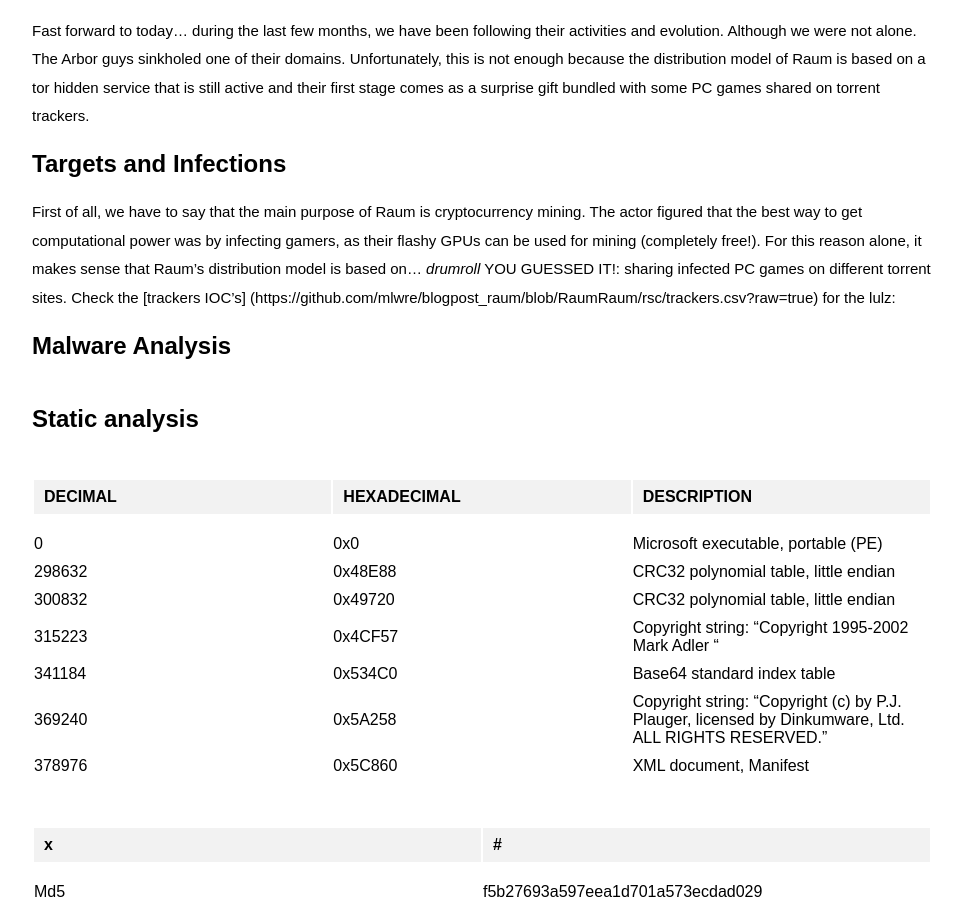
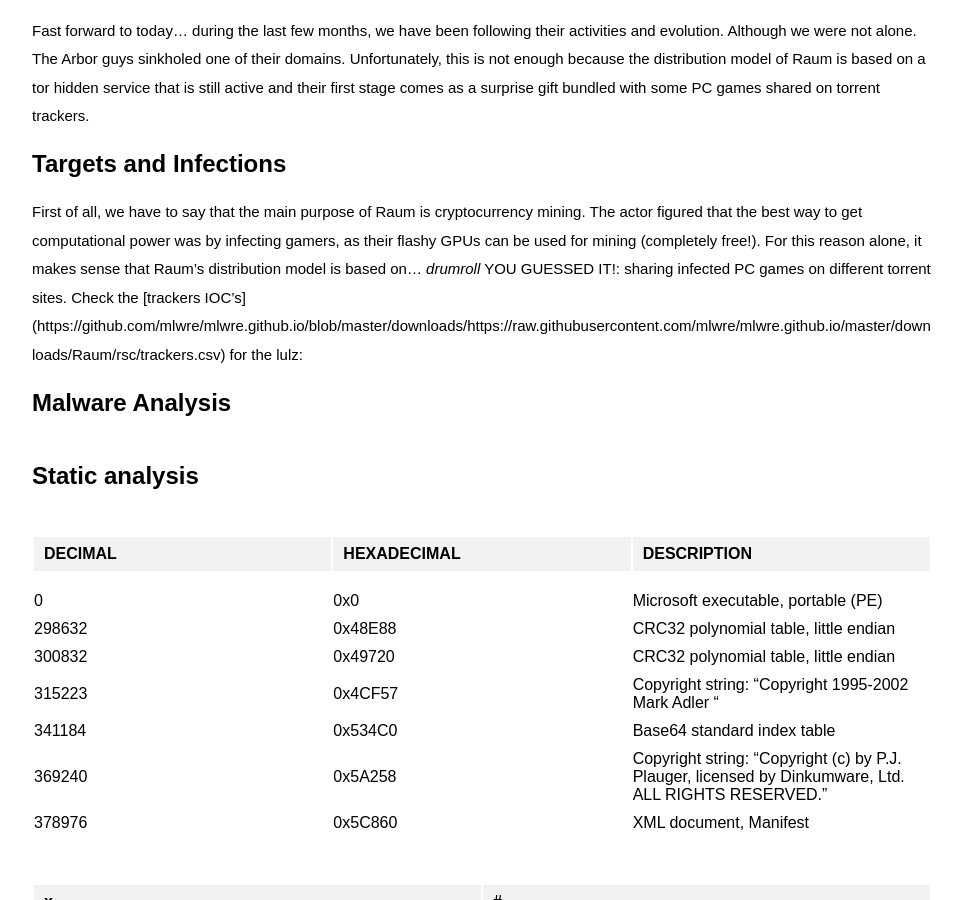
Before and after one commit to mlwre/mlwre.github.io, a Jekyll site: the page built from _posts/2016-10-05-Raum.md, in a window 1280 px wide and 900 px high, scrolled down 1383 px. Shown: the whole window, without its empty margins (158-1120 px from the left). Built offline with Jekyll 4.4.1, drawn with Linux system fonts in a browser that asks for light colours; some web fonts are replaced.

Commit message:
i have and apple… i have a pen.. aaah

```diff
--- a/_posts/2016-10-05-Raum.md
+++ b/_posts/2016-10-05-Raum.md
@@ -41,7 +41,7 @@
 
 # Targets and Infections
 
-First of all, we have to say that the main purpose of Raum is cryptocurrency mining. The actor figured that the best way to get computational power was by infecting gamers, as their flashy GPUs can be used for mining (completely free!). For this reason alone, it makes sense that Raum's distribution model is based on... *drumroll* YOU GUESSED IT!: sharing infected PC games on different torrent sites. Check the [trackers IOC's] (https://github.com/mlwre/blogpost_raum/blob/RaumRaum/rsc/trackers.csv?raw=true) for the lulz:
+First of all, we have to say that the main purpose of Raum is cryptocurrency mining. The actor figured that the best way to get computational power was by infecting gamers, as their flashy GPUs can be used for mining (completely free!). For this reason alone, it makes sense that Raum's distribution model is based on... *drumroll* YOU GUESSED IT!: sharing infected PC games on different torrent sites. Check the [trackers IOC's] (https://github.com/mlwre/mlwre.github.io/blob/master/downloads/https://raw.githubusercontent.com/mlwre/mlwre.github.io/master/downloads/Raum/rsc/trackers.csv) for the lulz:
 
 
 
@@ -331,7 +331,7 @@
 Then it will verify the instalation of `TOR`. In case a local installation does not exist or wasn't completely installed, raum will download and reinstall its own version from `whatami.us.to`. Nothing new to write home about, other analysed versions/modules of Raum do this as well.
 
 <p align="center">
-  <img src="Raum/img_2/snap_001.png" alt="Like a sir!"/>
+  <img src="https://raw.githubusercontent.com/mlwre/mlwre.github.io/master/downloads/Raum/img_2/snap_001.png" alt="Like a sir!"/>
 </p>
 
 # First exec
@@ -341,10 +341,10 @@
 This is the loop that does that, for each iteration putting the binary's path in the stack and adding the string `;%C`, representing the function to run, basically `[0, 1, 2, 3 and u]`, after that, it calls `CreateProcessA`.
 After executing the binary with the 5 different args, it exits execution.
 <p align="center">
-  <img src="Raum/img_2/snap_002.png" alt="Like a sir!"/>
+  <img src="https://raw.githubusercontent.com/mlwre/mlwre.github.io/master/downloads/Raum/img_2/snap_002.png" alt="Like a sir!"/>
 </p>
 <p align="center">
-  <img src="Raum/img_2/snap_003.png" alt="Like a sir!"/>
+  <img src="https://raw.githubusercontent.com/mlwre/mlwre.github.io/master/downloads/Raum/img_2/snap_003.png" alt="Like a sir!"/>
 </p>
 
 #Raum ARG ';0'
@@ -354,28 +354,28 @@
 #Raum ARG ';1'
 
 <p align="center">
-  <img src="Raum/img_2/snap_004.png" alt="Like a sir!"/>
+  <img src="https://raw.githubusercontent.com/mlwre/mlwre.github.io/master/downloads/Raum/img_2/snap_004.png" alt="Like a sir!"/>
 </p>
 
 along this codepath, Raum tries to steal Opera browser data, contained in a SQLite db. The malware will copy the file `%appdata%\Opera Software\Opera Stable\Login Data` into its directory and renaming it as `.backup`
 
 <p align="center">
-  <img src="Raum/img_2/snap_005.png" alt="Like a sir!"/>
+  <img src="https://raw.githubusercontent.com/mlwre/mlwre.github.io/master/downloads/Raum/img_2/snap_005.png" alt="Like a sir!"/>
 </p>
 <p align="center">
-  <img src="Raum/img_2/snap_006.png" alt="Like a sir!"/>
+  <img src="https://raw.githubusercontent.com/mlwre/mlwre.github.io/master/downloads/Raum/img_2/snap_006.png" alt="Like a sir!"/>
 </p>
 
 Performs some SQL queries and extracts urls with their associated usernames and passwords, and puts them in the file created during the execution of ARG ';0'. To verify this, we did create a gmx webmail account.
 
 <p align="center">
-  <img src="Raum/img_2/snap_007.png" alt="Like a sir!"/>
+  <img src="https://raw.githubusercontent.com/mlwre/mlwre.github.io/master/downloads/Raum/img_2/snap_007.png" alt="Like a sir!"/>
 </p>
 
 sure enough in the file we see added the following string: `{"url":"https://service.gmx.es/registration.html","login":"pokoyo` (along others stored passwords), which matches what we've seen in static analysis. Finally, it deletes the `.backup` file.
 
 <p align="center">
-  <img src="Raum/img_2/snap_008.png" alt="Like a sir!"/>
+  <img src="https://raw.githubusercontent.com/mlwre/mlwre.github.io/master/downloads/Raum/img_2/snap_008.png" alt="Like a sir!"/>
 </p>
 
 #Raum ARG ';2'
@@ -386,13 +386,13 @@
 
 Now, for something refreshing, this code also steals saved passwords, this time yandex saved passwords.
 <p align="center">
-  <img src="Raum/img_2/snap_009.png" alt="Like a sir!"/>
+  <img src="https://raw.githubusercontent.com/mlwre/mlwre.github.io/master/downloads/Raum/img_2/snap_009.png" alt="Like a sir!"/>
 </p>
 
 #Raum ARG ';u'
 
 <p align="center">
-  <img src="Raum/img_2/snap_010.png" alt="Like a sir!"/>
+  <img src="https://raw.githubusercontent.com/mlwre/mlwre.github.io/master/downloads/Raum/img_2/snap_010.png" alt="Like a sir!"/>
 </p>
 
 In this piece of code, Raum adds the default browser information to the created file and terminates the JSON string, resulting in something like this:
@@ -402,7 +402,7 @@
 If the file is not too big, it sends it back to the CnC with the following format:
 
 <p align="center">
-  <img src="Raum/img_2/snap_011.png" alt="Like a sir!"/>
+  <img src="https://raw.githubusercontent.com/mlwre/mlwre.github.io/master/downloads/Raum/img_2/snap_011.png" alt="Like a sir!"/>
 </p>
 
 Request crafted with the following:
@@ -420,7 +420,7 @@
 The cipher used is... plain xor against a static 3 byte key `\x6b\x65\x6b`
 
 <p align="center">
-  <img src="Raum/img_2/snap_012.png" alt="Like a sir!"/>
+  <img src="https://raw.githubusercontent.com/mlwre/mlwre.github.io/master/downloads/Raum/img_2/snap_012.png" alt="Like a sir!"/>
 </p>
 
 
@@ -627,9 +627,9 @@
 
 ## Some trackers
 
-![screencapture-82-146-54-187-trackers-1457557517624](Raum/rsc/screencapture-82-146-54-187-trackers-1457557517624.png)
-![screencapture-82-146-54-187-trackers-1457557582186](Raum/rsc/screencapture-82-146-54-187-trackers-1457557582186.png)
-![screencapture-82-146-54-187-trackers-1457557597520](Raum/rsc/screencapture-82-146-54-187-trackers-1457557597520.png)
+![screencapture-82-146-54-187-trackers-1457557517624](https://raw.githubusercontent.com/mlwre/mlwre.github.io/master/downloads/Raum/rsc/screencapture-82-146-54-187-trackers-1457557517624.png)
+![screencapture-82-146-54-187-trackers-1457557582186](https://raw.githubusercontent.com/mlwre/mlwre.github.io/master/downloads/Raum/rsc/screencapture-82-146-54-187-trackers-1457557582186.png)
+![screencapture-82-146-54-187-trackers-1457557597520](https://raw.githubusercontent.com/mlwre/mlwre.github.io/master/downloads/Raum/rsc/screencapture-82-146-54-187-trackers-1457557597520.png)
 ****
 
 Actually they have **60688** torrents infected. Most of them are games although we have found that they were distributing other kind of software with the same surprise gift.
@@ -637,14 +637,14 @@
 But apart from using your GPU to mine, Raum is able to steal passwords and steam accounts:
 
 ## Find your password
-![screencapture-82-146-54-187-passwords-1457557475252](Raum/rsc/screencapture-82-146-54-187-passwords-1457557475252.png)
+![screencapture-82-146-54-187-passwords-1457557475252](https://raw.githubusercontent.com/mlwre/mlwre.github.io/master/downloads/Raum/rsc/screencapture-82-146-54-187-passwords-1457557475252.png)
 
 ## Or your Steam account
-![screencapture-82-146-54-187-steams-1457557642462](Raum/rsc/screencapture-82-146-54-187-steams-1457557642462.png)
+![screencapture-82-146-54-187-steams-1457557642462](https://raw.githubusercontent.com/mlwre/mlwre.github.io/master/downloads/Raum/rsc/screencapture-82-146-54-187-steams-1457557642462.png)
 
 Also the panel reports on information about the botnet:
 
-![screencapture-82-146-54-187-charts_all-1457557412668](Raum/rsc/screencapture-82-146-54-187-charts_all-1457557412668.png)
+![screencapture-82-146-54-187-charts_all-1457557412668](https://raw.githubusercontent.com/mlwre/mlwre.github.io/master/downloads/Raum/rsc/screencapture-82-146-54-187-charts_all-1457557412668.png)
 
 ## Other goodies
 During our analysis we found some other interesting things about how this actor is working.
@@ -677,7 +677,7 @@
 
 Searching through the web, we found the user 0xDa0 on Stackoverflow  linked with a different account from a Russian PHP developer. This could be just a coincidence but... after searching for this user in the Raum database, we found him! It smells like a botmaster infecting himself or just a coincidence. Anyway, we leave you with a nice graph with the information, in case you want to play detective games.
 
-![raum-graph](Raum/rsc/raum-graph.png)
+![raum-graph](https://raw.githubusercontent.com/mlwre/mlwre.github.io/master/downloads/Raum/rsc/raum-graph.png)
 
 
 See you on the next analysis!
```
